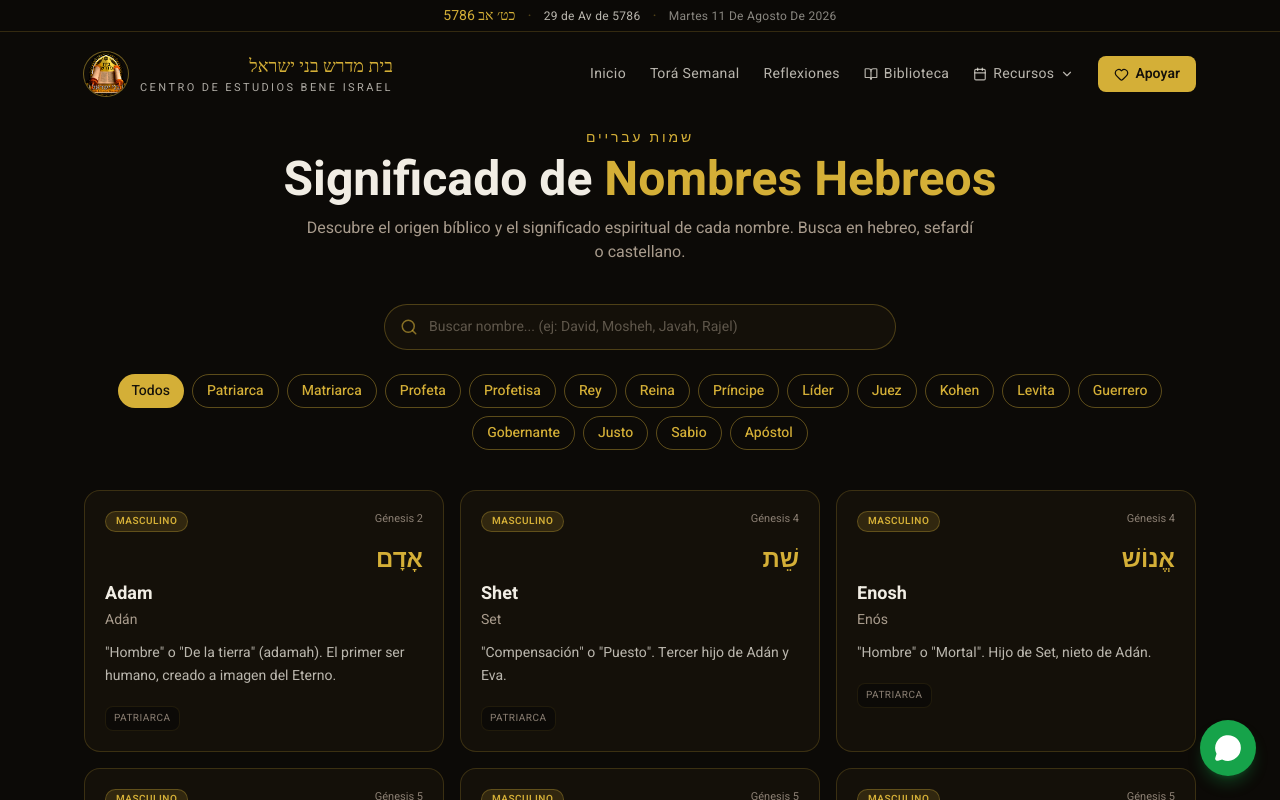
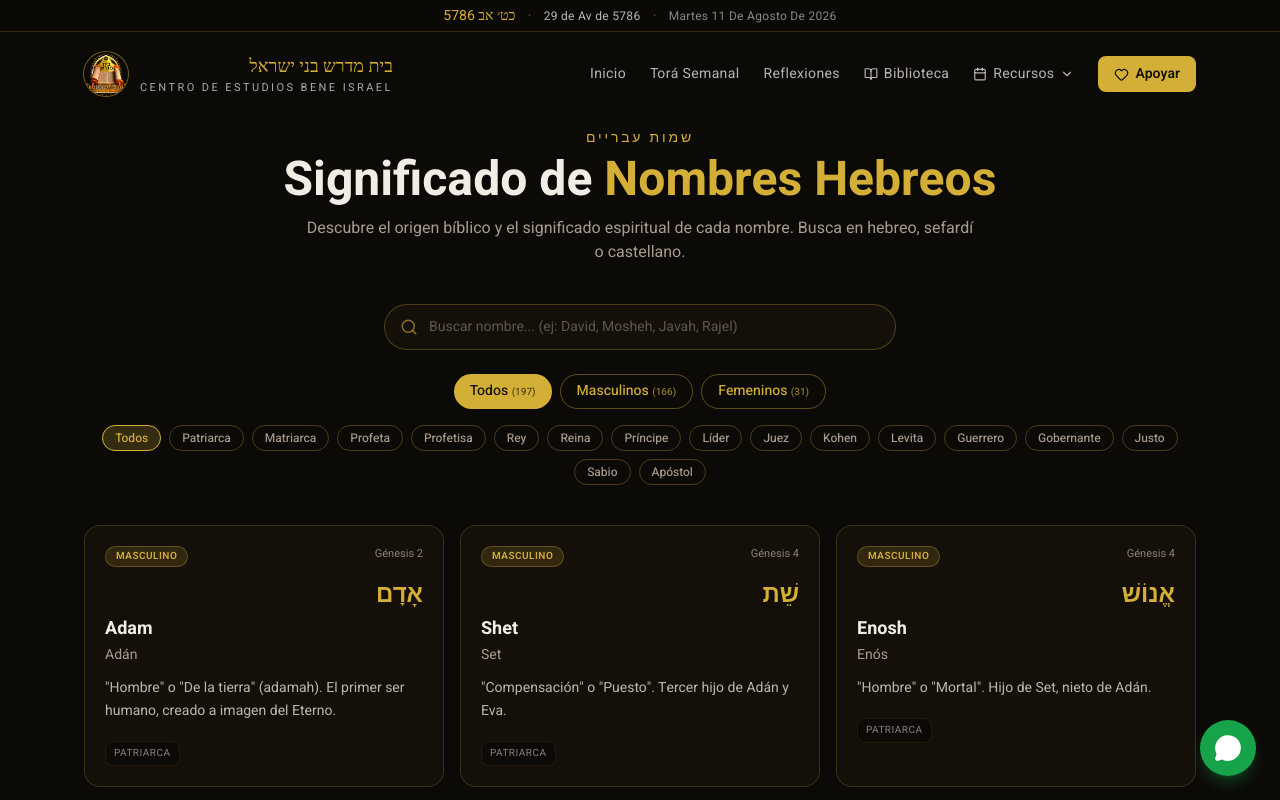
Before and after one commit to wprogramador/beneyisrael, a Next.js app: page /nombres-hebreos in a window 1280 px wide. Shown: the top 800 px of the page. Built offline with nearby package versions, Linux system fonts and the light colour scheme; a web font is replaced by a local one.

Commit message:
vista names

```diff
--- a/src/views/NombresHebreos.tsx
+++ b/src/views/NombresHebreos.tsx
@@ -8,6 +8,7 @@ import { nombresHebreos, categorias } from '@/lib/nombresHebreos'
 
 export default function NombresHebreos() {
   const [busqueda, setBusqueda] = useState('')
+  const [generoActivo, setGeneroActivo] = useState<'todos' | 'M' | 'F'>('todos')
   const [categoriaActiva, setCategoriaActiva] = useState('Todos')
   const [copiadoId, setCopiadoId] = useState<string | null>(null)
 
@@ -16,27 +17,56 @@ export default function NombresHebreos() {
       .toLowerCase()
       .normalize('NFD')
       .replace(/[\u0300-\u036f]/g, '')
-      .replace(/[']/g, '')
+      .replace(/[\s\-']/g, '')
       .trim()
 
   const filtrados = useMemo(() => {
+    // 1. Filtrar por género
+    let resultado = nombresHebreos.filter((n) => {
+      if (generoActivo !== 'todos' && n.genero !== generoActivo) return false
+      if (categoriaActiva !== 'Todos' && n.categoria !== categoriaActiva) return false
+      return true
+    })
+
+    // 2. Búsqueda jerárquica
     const termino = normalizar(busqueda)
+    if (!termino) return resultado
 
-    return nombresHebreos.filter((n) => {
-      const matchCategoria =
-        categoriaActiva === 'Todos' || n.categoria === categoriaActiva
+    // Grupo 1: Coincidencia EXACTA
+    const exactos = resultado.filter(
+      (n) =>
+        normalizar(n.nombre) === termino ||
+        normalizar(n.transliteracion) === termino ||
+        normalizar(n.hebreo) === termino ||
+        n.aliases.some((a) => normalizar(a) === termino)
+    )
 
-      if (!termino) return matchCategoria
+    // Grupo 2: Comienza con (startsWith)
+    const starts = resultado.filter(
+      (n) =>
+        !exactos.includes(n) &&
+        (normalizar(n.nombre).startsWith(termino) ||
+          normalizar(n.transliteracion).startsWith(termino) ||
+          normalizar(n.hebreo).startsWith(termino) ||
+          n.aliases.some((a) => normalizar(a).startsWith(termino)))
+    )
 
-      const matchBusqueda =
-        normalizar(n.nombre).includes(termino) ||
+    // Grupo 3: Contiene (includes) — solo si el término tiene 3+ caracteres
+    let includes: typeof resultado = []
+    if (termino.length >= 3) {
+      includes = resultado.filter(
+        (n) =>
+          !exactos.includes(n) &&
+          !starts.includes(n) &&
+          (normalizar(n.nombre).includes(termino) ||
             normalizar(n.transliteracion).includes(termino) ||
             normalizar(n.hebreo).includes(termino) ||
-        n.aliases.some((a) => normalizar(a).includes(termino))
+            n.aliases.some((a) => normalizar(a).includes(termino)))
+      )
+    }
 
-      return matchCategoria && matchBusqueda
-    })
-  }, [busqueda, categoriaActiva])
+    return [...exactos, ...starts, ...includes]
+  }, [busqueda, generoActivo, categoriaActiva])
 
   const compartirWhatsApp = (n: (typeof nombresHebreos)[0]) => {
     const texto =
@@ -107,16 +137,38 @@ export default function NombresHebreos() {
             )}
           </div>
 
-          {/* Filtros */}
+          {/* Filtro de GÉNERO */}
+          <div className="flex justify-center gap-2 mb-4">
+            {[
+              { id: 'todos' as const, label: 'Todos', count: nombresHebreos.length },
+              { id: 'M' as const, label: 'Masculinos', count: nombresHebreos.filter((n) => n.genero === 'M').length },
+              { id: 'F' as const, label: 'Femeninos', count: nombresHebreos.filter((n) => n.genero === 'F').length },
+            ].map((g) => (
+              <button
+                key={g.id}
+                onClick={() => setGeneroActivo(g.id)}
+                className={`px-4 py-1.5 rounded-full text-xs sm:text-sm font-medium transition-colors ${
+                  generoActivo === g.id
+                    ? 'bg-[#d4af37] text-[#14100a]'
+                    : 'border border-[#d4af37]/40 text-[#d4af37] hover:bg-[#d4af37]/10'
+                }`}
+              >
+                {g.label}{' '}
+                <span className="opacity-70 text-[10px]">({g.count})</span>
+              </button>
+            ))}
+          </div>
+
+          {/* Filtros de CATEGORÍA */}
           <div className="flex flex-wrap justify-center gap-2 mb-10">
             {categorias.map((cat) => (
               <button
                 key={cat}
                 onClick={() => setCategoriaActiva(cat)}
-                className={`px-3.5 py-1.5 rounded-full text-xs sm:text-sm font-medium transition-colors ${
+                className={`px-3 py-1 rounded-full text-xs font-medium transition-colors ${
                   categoriaActiva === cat
-                    ? 'bg-[#d4af37] text-[#14100a]'
-                    : 'border border-[#d4af37]/40 text-[#d4af37] hover:bg-[#d4af37]/10'
+                    ? 'bg-[#d4af37]/20 text-[#d4af37] border border-[#d4af37]'
+                    : 'border border-[#d4af37]/30 text-[#a89b8c] hover:text-[#d4af37] hover:border-[#d4af37]/60'
                 }`}
               >
                 {cat}
@@ -131,10 +183,11 @@ export default function NombresHebreos() {
                 No se encontró ningún nombre
               </p>
               <p className="text-[#a89b8c]/60 text-sm">
-                Intenta con otra búsqueda o revisa la ortografía
+                Intenta con otra búsqueda o cambia los filtros
               </p>
             </div>
           ) : (
+            <>
               <div className="grid sm:grid-cols-2 lg:grid-cols-3 gap-4">
                 {filtrados.map((n) => (
                   <article
@@ -182,7 +235,7 @@ export default function NombresHebreos() {
                       {n.categoria}
                     </span>
 
-                  {/* Botones compartir (aparecen en hover) */}
+                    {/* Botones compartir */}
                     <div className="absolute top-4 right-4 opacity-0 group-hover:opacity-100 transition-opacity flex gap-1.5">
                       <button
                         onClick={() => compartirWhatsApp(n)}
@@ -206,12 +259,23 @@ export default function NombresHebreos() {
                   </article>
                 ))}
               </div>
-          )}
 
               {/* Contador */}
               <p className="text-center text-xs text-[#8a7e72] mt-8">
                 Mostrando {filtrados.length} de {nombresHebreos.length} nombres
+                {generoActivo !== 'todos' && (
+                  <span>
+                    {' '}
+                    · Filtrado:{' '}
+                    {generoActivo === 'M' ? 'Masculinos' : 'Femeninos'}
+                  </span>
+                )}
+                {categoriaActiva !== 'Todos' && (
+                  <span> · Categoría: {categoriaActiva}</span>
+                )}
               </p>
+            </>
+          )}
         </div>
       </main>
 
```
Lines whose indentation alone changed are shown as unchanged.
